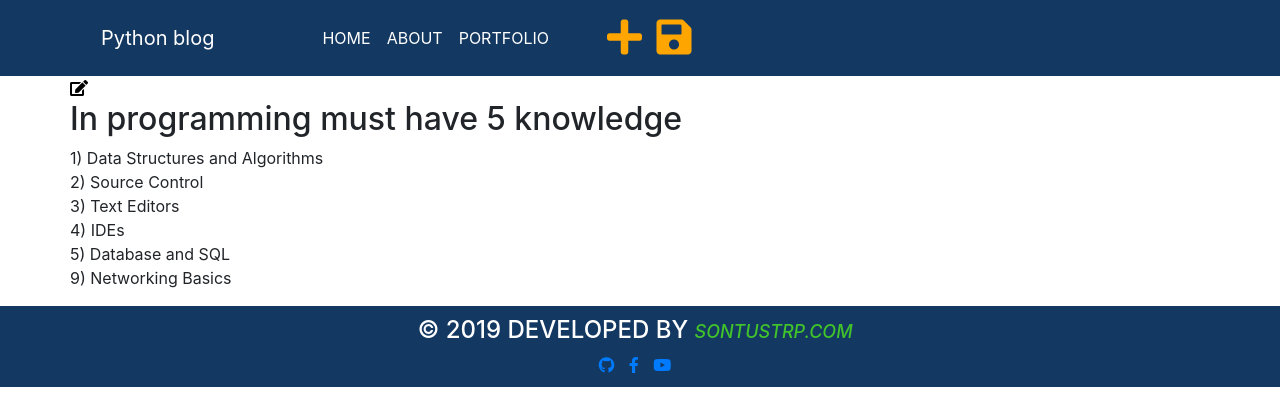
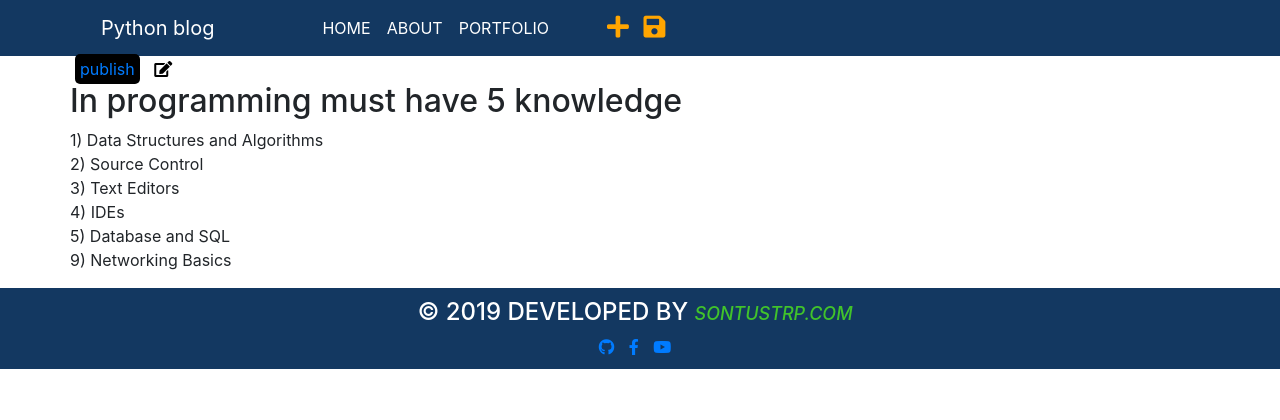
Before and after one commit to sontus-tripura-python/django-blog, a Django app: page /post/18/ in a window 1280 px wide. Shown: the top 420 px of the page. Run offline with Django 3.2, Linux system fonts and the light colour scheme; a user stored in the database is signed in; data comes from the database, SQL or seed files in the repository; both versions use the stored data as it was after the commit; some libraries are stand-ins or nearby versions.

Commit message:
post draft and publish function added

```diff
--- a/my_apps/static/css/style.css
+++ b/my_apps/static/css/style.css
@@ -24,7 +24,7 @@
 }
 */
 .edit-option a{
-  font-size: 40px;
+  font-size: 25px;
   color:orange!important;
 	padding-right:10px;
 }
@@ -51,12 +51,26 @@
 .btn-primary{
   float: right;
 }
-editLink{
+.editLink{
 padding: 5px;
 }
  .fa-edit{
+    padding: 5px;
      color:#000 !important;
  }
 #id_title{
   padding: 5px;
 }
+.date{
+  color:green;
+}
+.publishlink{
+  border-radius: 5px;
+  margin-top: 5px;
+  margin-left: 5px;
+  padding: 5px;
+  background: #000;
+}
+.publishlink:hover{
+  text-decoration: none;
+}
--- a/my_apps/templates/base.html
+++ b/my_apps/templates/base.html
@@ -38,9 +38,8 @@
     	<div class="edit-option">
            {% if user.is_authenticated %}
               <a href="{% url 'post_new' %} "><i class="fas fa-plus"></i></a>
-            {% endif %}
-          <a href="https://github.com/sontus-tripura-python"><i class="fas fa-save"></i></a>
-
+              <a href="{% url 'post_draft' %}"><i class="fas fa-save"></i></a>
+           {% endif %}
     	</div>
 
       </div>
--- a/my_apps/templates/post_views.html
+++ b/my_apps/templates/post_views.html
@@ -7,6 +7,8 @@
           <div class="date">
                {{ posts.publish_date }}
           </div>
+    {% else %}
+          <a href="{% url 'post_publish' pk=posts.pk %}" class="publishlink">publish</a>
    {% endif%}
    {% if user.is_authenticated %}
    <a href="{% url 'post_edit' pk=posts.pk %}" class="editLink"><i class="fas fa-edit"></i></a>
--- a/my_apps/urls.py
+++ b/my_apps/urls.py
@@ -5,4 +5,6 @@ urlpatterns = [
      path('post/<int:pk>/', views.post_views, name='post_views'),
      path('post/new/', views.post_new, name='post_new'),
      path('post/<int:pk>/edit/', views.post_edit, name='post_edit'),
+     path('draft/', views.post_draft, name='post_draft'),
+     path('post/<int:pk>/publish/', views.post_publish, name='post_publish')
     ]
--- a/my_apps/views.py
+++ b/my_apps/views.py
@@ -19,7 +19,6 @@ def post_new(request):
         if form.is_valid():
             post = form.save(commit=False)
             post.author = request.user
-            post.publish_date=timezone.now()
             post.save()
             return redirect('post_views', pk=post.pk)
     else:
@@ -44,3 +43,11 @@ def post_edit(request, pk):
         form = PostForm(instance=post)
         stuff_for_frontend = {'form': form}
     return render(request, 'post_edit.html', stuff_for_frontend)
+def post_draft(request):
+    posts = Post.objects.filter(publish_date__isnull=True).order_by('-created_date')
+    stuff_for_frontend = {'posts': posts }
+    return render(request, 'post_draft.html',  stuff_for_frontend)
+def post_publish(request, pk):
+    post = get_object_or_404(Post, pk=pk)
+    post.publish()
+    return redirect('post_views', pk=pk)
```
Also changed, not shown: my_apps/templates/post_draft.html (added, +14 -0 lines), db.sqlite3.
